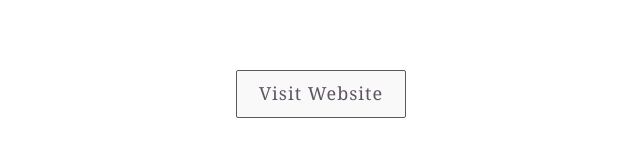
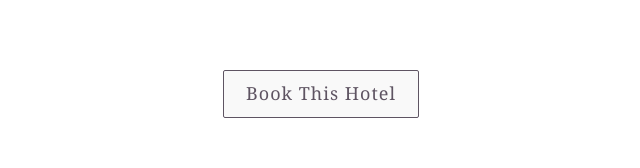
Before and after one commit to Jonboy433/Wedding, an Angular app: page /details in a window 1280 px wide. Shown: the part 1287-1455 px from the top of the page, without its empty margins (319-959 px from the left). Built offline with nearby package versions, Linux system fonts and the light colour scheme; a web font is replaced by a local one.

Commit message:
added hotel link

```diff
--- a/src/app/details/details.component.html
+++ b/src/app/details/details.component.html
@@ -64,9 +64,9 @@
                 <br/>18437444202</div>
               <div class="location-description"></div>
               <div class="location-button-container">
-                <a href="http://home2suites3.hilton.com/en/hotels/south-carolina/home2-suites-by-hilton-charleston-airport-convention-center-sc-CHSCCHT/index.html"
+                <a href="http://home2suites.hilton.com/en/ht/groups/personalized/C/CHSCCHT-AUP-20181009/index.jhtml?WT.mc_id=POG"
                   rel="nofollow" target="_blank">
-                  <button class="visit-website" data-type="Accommodation" data-website="http://home2suites3.hilton.com/en/hotels/south-carolina/home2-suites-by-hilton-charleston-airport-convention-center-sc-CHSCCHT/index.html">Visit Website</button>
+                  <button class="visit-website" data-type="Accommodation" data-website="http://home2suites.hilton.com/en/ht/groups/personalized/C/CHSCCHT-AUP-20181009/index.jhtml?WT.mc_id=POG">Book This Hotel</button>
                 </a>
               </div>
             </div>
```
